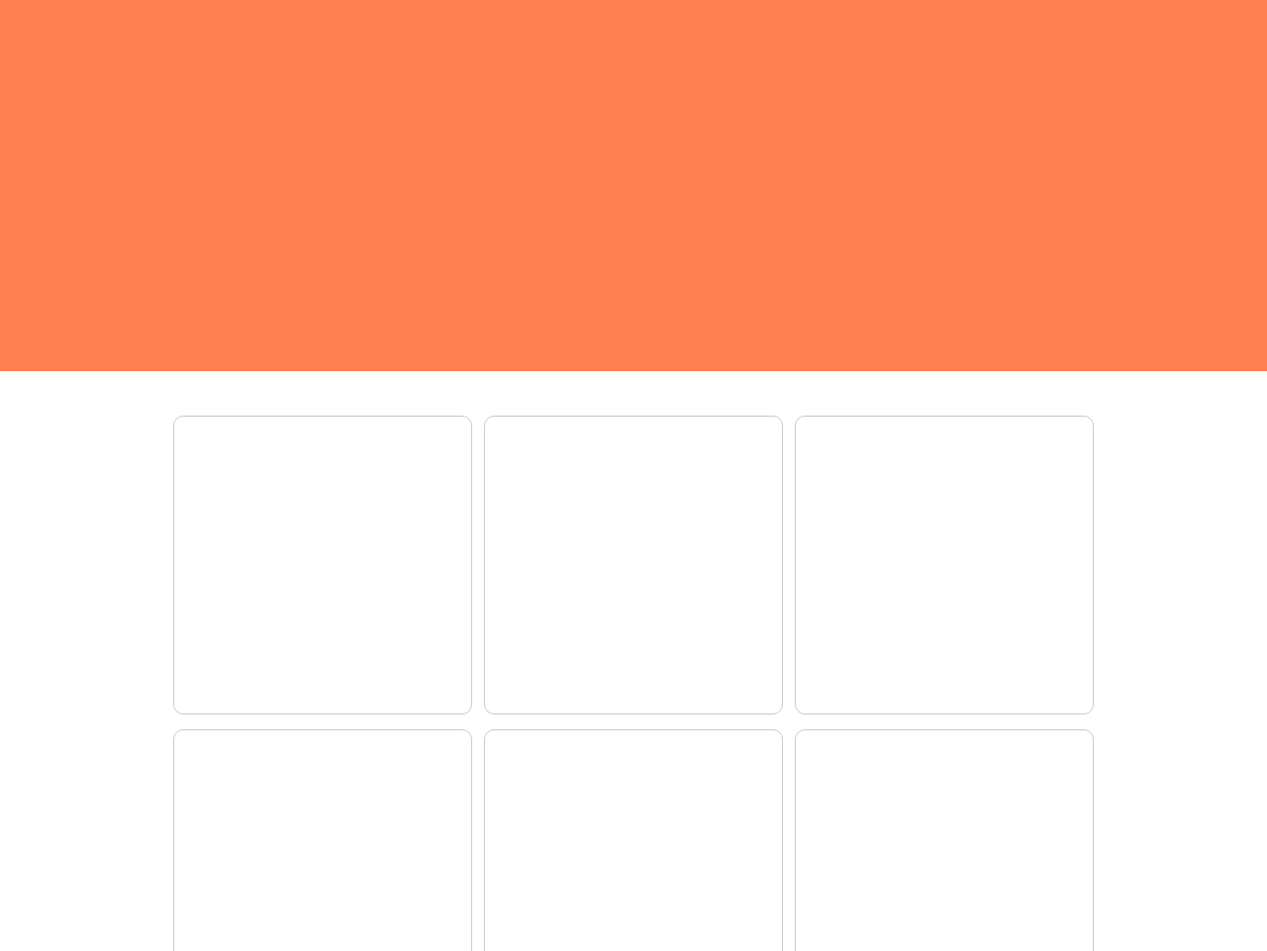
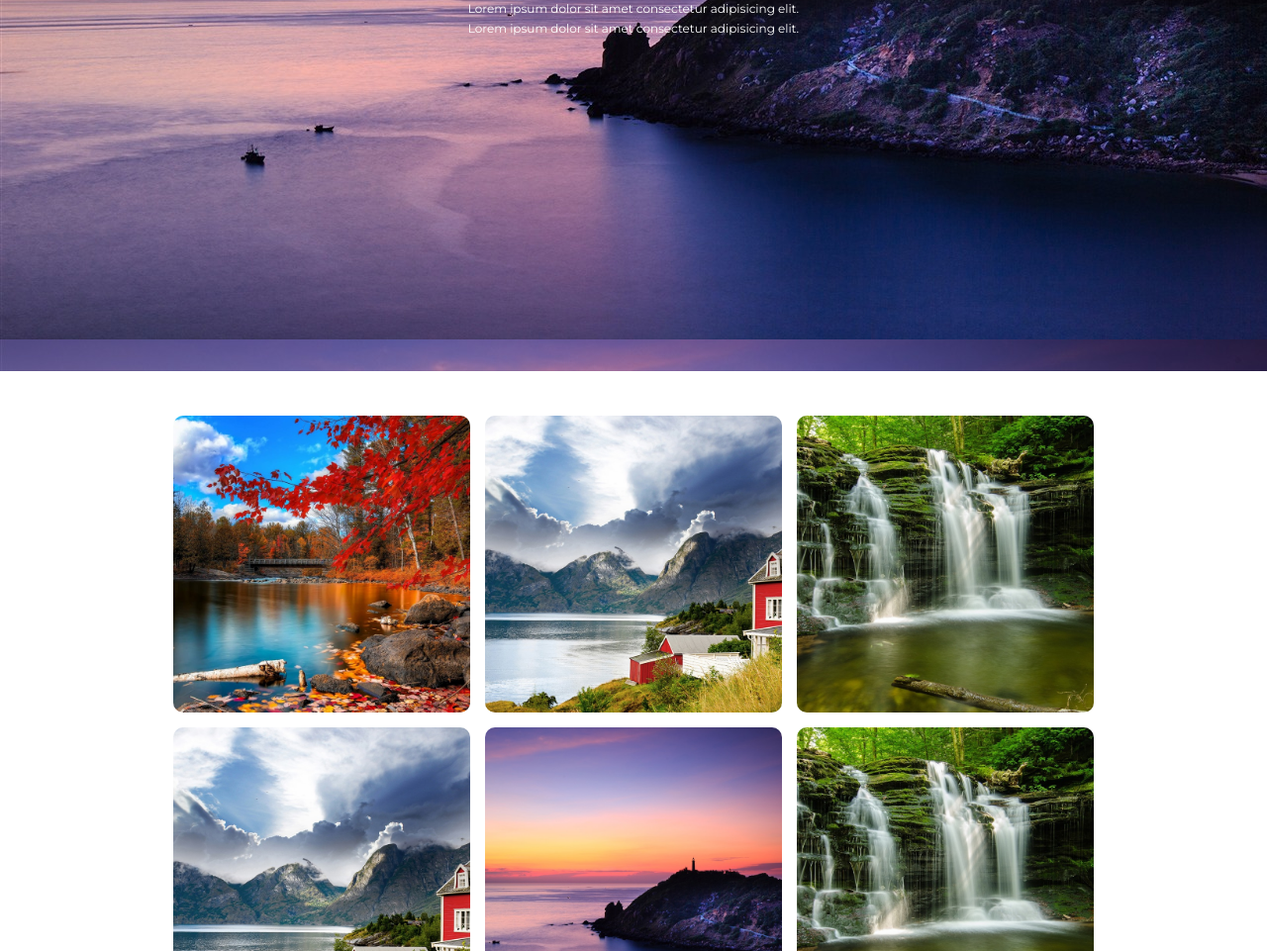
Before and after one commit to mvdocouto/frontend-sample, a plain HTML site: page modelo01/index.html in a window 1280 px wide. Shown: the part 425-1386 px from the top of the page at 99% size. Drawn offline with Linux system fonts and the light colour scheme.

Commit message:
inclede main text and images in box

```diff
--- a/modelo01/index.html
+++ b/modelo01/index.html
@@ -6,20 +6,27 @@
     <link rel="preconnect" href="https://fonts.googleapis.com" />
     <link rel="preconnect" href="https://fonts.gstatic.com" crossorigin />
     <link
-      href="https://fonts.googleapis.com/css2?family=Josefin+Slab:wght@100;400;700&display=swap"
+      href="https://fonts.googleapis.com/css2?family=Josefin+Slab:wght@100;400;700&family=Montserrat:wght@100;300;400&display=swap"
       rel="stylesheet"
     />
+
     <title>Modelo 1</title>
     <style>
       * {
         margin: 0;
         padding: 0;
-        font-family: "Josefin Slab", serif;
       }
       .home {
         width: 100vw;
         height: 100vh;
         background-color: coral;
+        background-image: url("./images/back02.jpeg");
+        color: #fff;
+        display: flex;
+        flex-direction: column;
+        justify-content: center;
+        align-items: center;
+        font-family: "Montserrat", sans-serif;
       }
       .main {
         width: 930px;
@@ -31,16 +38,31 @@
         margin-top: 30px;
       }
 
+      .home h1 {
+        font-size: 60px;
+        margin-bottom: 15px;
+      }
+      .home p {
+        font-size: 12px;
+        line-height: 20px;
+      }
+
       .card {
         width: 300px;
         height: 300px;
-        border: 1px solid #ccc;
-        border-radius: 10px;
+            border-radius: 10px;
         margin-top: 15px;
       }
 
       .card:hover {
         background-color: darksalmon;
+      }
+
+      .card img {
+        width: 100%;
+        height: 100%;
+        border-radius: 10px;
+        object-fit: cover;
       }
 
       .footer {
@@ -51,6 +73,7 @@
         background-color: lightsalmon;
         display: flex;
         justify-content: space-around;
+        font-family: "Josefin Slab", serif;
       }
 
       .footer-menu {
@@ -67,17 +90,39 @@
     </style>
   </head>
   <body>
-    <div class="home"></div>
+    <div class="home">
+      <h1>Principal Title</h1>
+      <p>Lorem ipsum dolor sit amet consectetur adipisicing elit.</p>
+      <p>Lorem ipsum dolor sit amet consectetur adipisicing elit.</p>
+    </div>
     <div class="main">
-      <div class="card"></div>
-      <div class="card"></div>
-      <div class="card"></div>
-      <div class="card"></div>
-      <div class="card"></div>
-      <div class="card"></div>
-      <div class="card"></div>
-      <div class="card"></div>
-      <div class="card"></div>
+      <div class="card">
+        <img src="./images/back01.jpeg" alt="Imagem 1" />
+      </div>
+      <div class="card">
+        <img src="./images/back04.jpeg" alt="Imagem 4" />
+      </div>
+      <div class="card">
+        <img src="./images/back03.jpeg" alt="Imagem 3" />
+      </div>
+      <div class="card">
+        <img src="./images/back04.jpeg" alt="Imagem 4" />
+      </div>
+      <div class="card">
+        <img src="./images/back02.jpeg" alt="Imagem 2" />
+      </div>
+      <div class="card">
+        <img src="./images/back03.jpeg" alt="Imagem 3" />
+      </div>
+      <div class="card">
+        <img src="./images/back04.jpeg" alt="Imagem 4" />
+      </div>
+      <div class="card">
+        <img src="./images/back03.jpeg" alt="Imagem 3" />
+      </div>
+      <div class="card">
+        <img src="./images/back01.jpeg" alt="Imagem 1" />
+      </div>
     </div>
     <div class="footer">
       <ul class="footer-menu">
```
